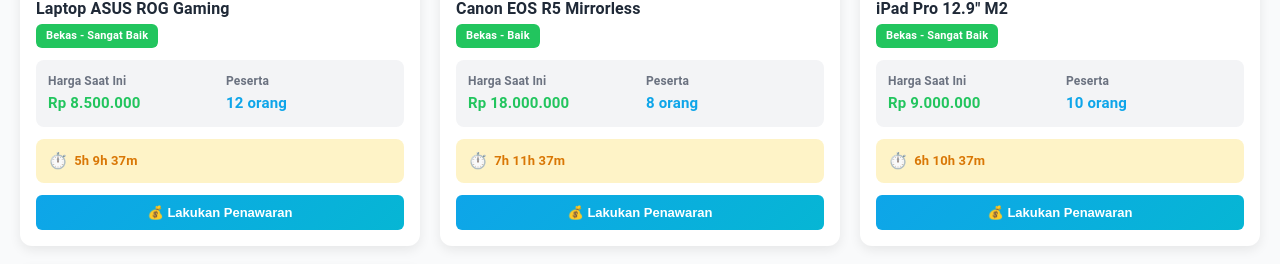
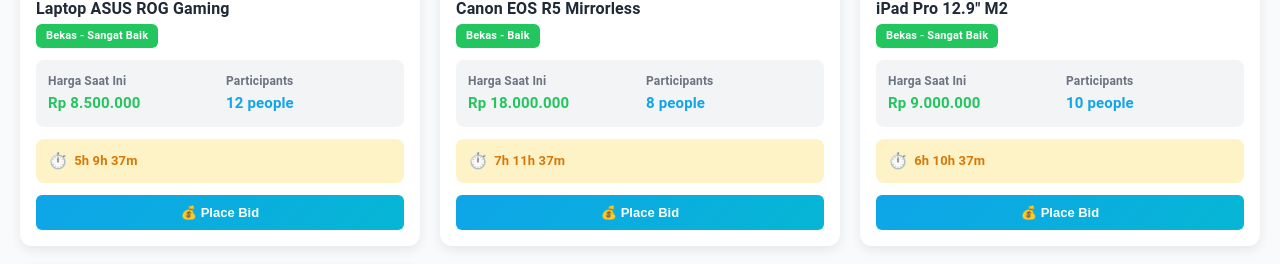
Before and after one commit to alpha-team-ops/lelang-app, a React (Vite) app: page /portal/auctions in a window 1280 px wide. Shown: the part 464-728 px from the top of the page. Built offline with nearby package versions, Linux system fonts and the light colour scheme; sample sign-in values are in the browser's storage.

Commit message:
localization: update portal pages headers and messages to english

```diff
--- a/src/pages/portal/AuctionList.tsx
+++ b/src/pages/portal/AuctionList.tsx
@@ -186,8 +186,8 @@
                   </div>
                 </div>
                 <div className="info-item">
-                  <div className="info-label">Peserta</div>
-                  <div className="info-value participants">{auction.peserta} orang</div>
+                  <div className="info-label">Participants</div>
+                  <div className="info-value participants">{auction.peserta} people</div>
                 </div>
               </div>
 
@@ -202,7 +202,7 @@
                 className="auction-button"
                 onClick={() => setSelectedAuction(auction)}
               >
-                💰 Lakukan Penawaran
+                💰 Place Bid
               </button>
             </div>
           </div>
--- a/src/pages/portal/AuctionModal.tsx
+++ b/src/pages/portal/AuctionModal.tsx
@@ -39,7 +39,7 @@
 
   const validateBid = (): boolean => {
     if (!bidAmount) {
-      setError('Silakan masukkan jumlah penawaran');
+      setError('Please enter a bid amount');
       return false;
     }
 
@@ -47,20 +47,20 @@
     const minBid = auction.hargaSaatIni + MIN_BID_INCREMENT;
 
     if (bidValue <= auction.hargaSaatIni) {
-      setError(`Penawaran harus lebih tinggi dari Rp ${auction.hargaSaatIni.toLocaleString('id-ID')}`);
+      setError(`Bid must be higher than Rp ${auction.hargaSaatIni.toLocaleString('id-ID')}`);
       return false;
     }
 
     if ((bidValue - auction.hargaSaatIni) % MIN_BID_INCREMENT !== 0) {
       setError(
-        `Penawaran harus kelipatan Rp ${MIN_BID_INCREMENT.toLocaleString('id-ID')} dari harga saat ini`
+        `Bid must be multiple of Rp ${MIN_BID_INCREMENT.toLocaleString('id-ID')} from current price`
       );
       return false;
     }
 
     if (bidValue < minBid) {
       setError(
-        `Penawaran minimum adalah Rp ${minBid.toLocaleString('id-ID')}`
+        `Minimum bid is Rp ${minBid.toLocaleString('id-ID')}`
       );
       return false;
     }
@@ -96,7 +96,7 @@
         onClose();
       }, 1500);
     } catch (err) {
-      setError('Gagal mengirim penawaran. Silakan coba lagi.');
+      setError('Failed to submit bid. Please try again.');
     } finally {
       setIsSubmitting(false);
     }
@@ -128,7 +128,7 @@
                 textAlign: 'center',
               }}
             >
-              ✓ Penawaran Anda diterima!
+              ✓ Your bid has been submitted!
             </div>
           )}
 
@@ -182,16 +182,16 @@
           </div>
         )}
 
-        {/* Kategori & Kondisi */}
+        {/* Category & Condition */}
         <div className="modal-section">
-          <div className="modal-section-title">📦 Kategori & Kondisi</div>
+          <div className="modal-section-title">📦 Category & Condition</div>
           <div style={{ display: 'grid', gridTemplateColumns: '1fr 1fr', gap: '16px', marginTop: '12px' }}>
             <div style={{ paddingLeft: '12px', borderLeft: '3px solid #0ea5e9' }}>
-              <div style={{ fontSize: '12px', color: '#6b7280', marginBottom: '4px' }}>Kategori</div>
+              <div style={{ fontSize: '12px', color: '#6b7280', marginBottom: '4px' }}>Category</div>
               <div style={{ fontSize: '15px', fontWeight: '700', color: '#1f2937' }}>{auction.kategori}</div>
             </div>
             <div style={{ paddingLeft: '12px', borderLeft: '3px solid #22c55e' }}>
-              <div style={{ fontSize: '12px', color: '#6b7280', marginBottom: '4px' }}>Kondisi</div>
+              <div style={{ fontSize: '12px', color: '#6b7280', marginBottom: '4px' }}>Condition</div>
               <div style={{ fontSize: '15px', fontWeight: '700', color: '#22c55e' }}>✓ {auction.kondisi}</div>
             </div>
           </div>
```
